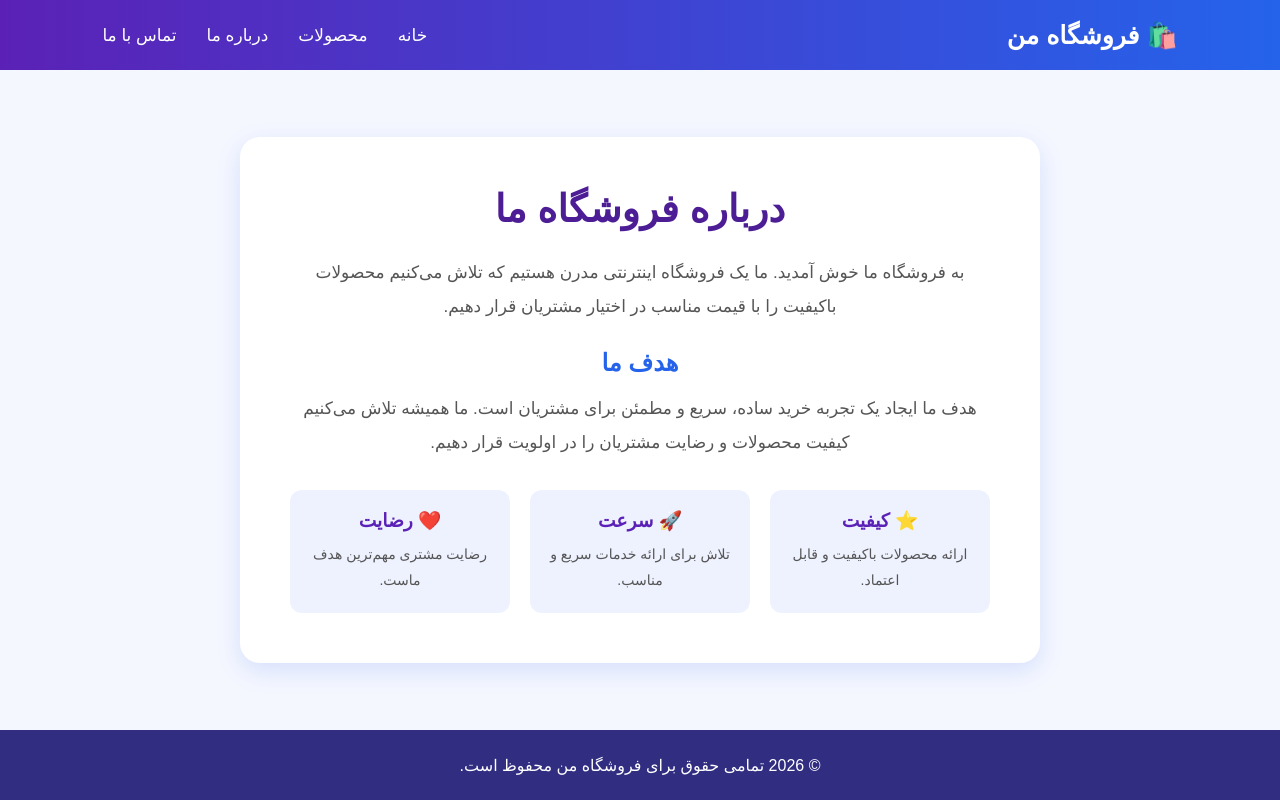
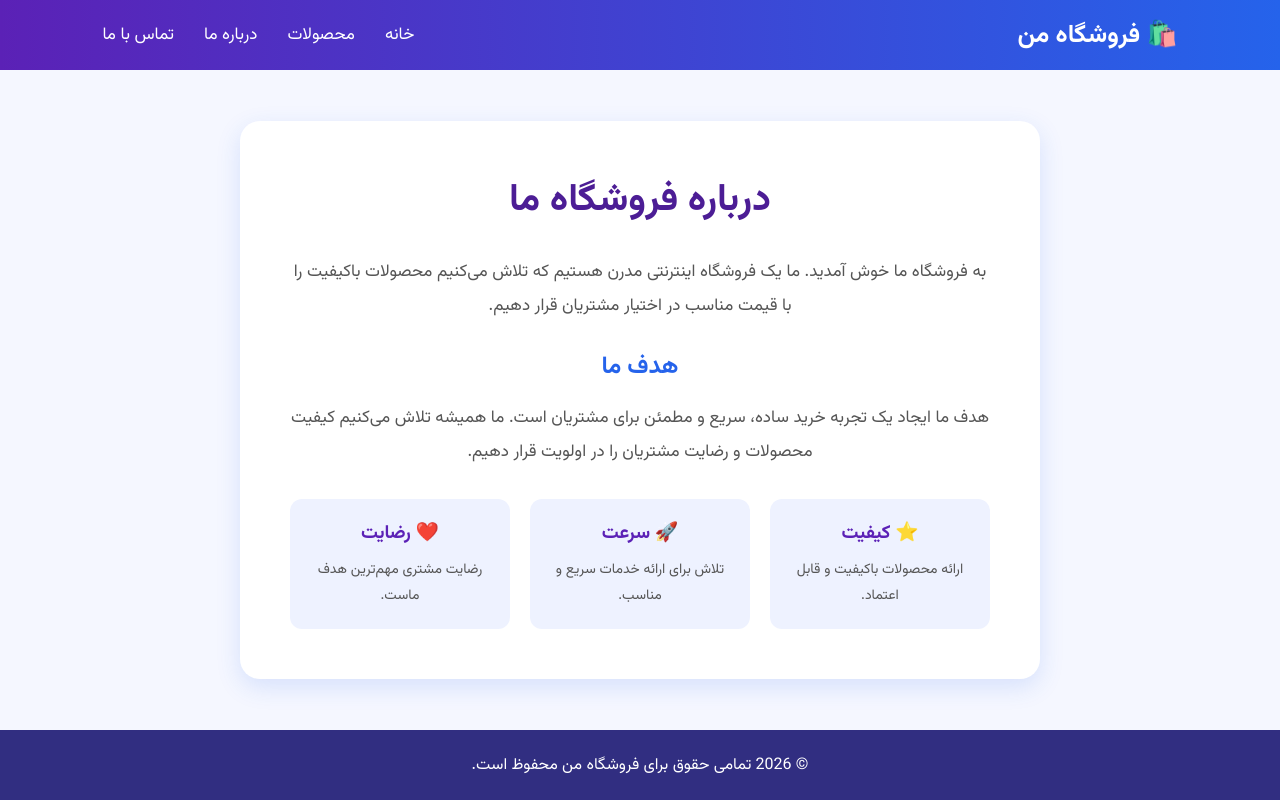
Before and after one commit to sobhan-al/start_django, a Django app: page /about in a window 1280 px wide. Run offline with Django 5.2, Linux system fonts and the light colour scheme.

Commit message:
created general templates folder and moved website template to that

```diff
--- a/sbsite/settings.py
+++ b/sbsite/settings.py
@@ -55,7 +55,7 @@ ROOT_URLCONF = 'sbsite.urls'
 TEMPLATES = [
     {
         'BACKEND': 'django.template.backends.django.DjangoTemplates',
-        'DIRS': [],
+        'DIRS': [BASE_DIR / 'templates'],
         'APP_DIRS': True,
         'OPTIONS': {
             'context_processors': [
--- a/website/templates/website/about.html
+++ b/templates/website/about.html
@@ -8,12 +8,17 @@
 
     <title>درباره ما - فروشگاه من</title>
 
+
+    <link rel="preconnect" href="https://fonts.googleapis.com">
+    <link rel="preconnect" href="https://fonts.gstatic.com" crossorigin>
+    <link href="https://fonts.googleapis.com/css2?family=Vazirmatn:wght@400;500;600;700&display=swap" rel="stylesheet">
+
     <style>
         * {
             margin: 0;
             padding: 0;
             box-sizing: border-box;
-            font-family: Arial, sans-serif;
+            font-family: "Vazirmatn", sans-serif;
         }
 
         body {
```
Also changed, not shown: templates/website/contact.html (renamed from website/templates/website/contact.html, +9 -4 lines), templates/website/index.html (renamed from website/templates/website/index.html, +6 -1 lines).
